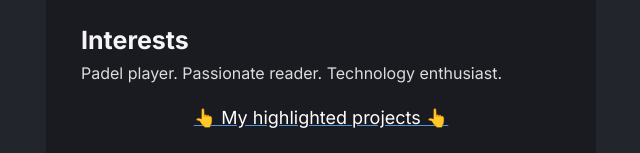
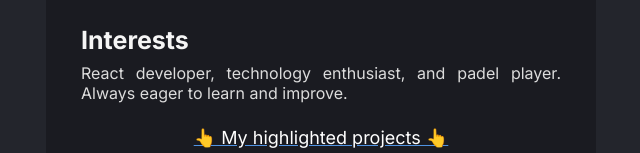
Before and after one commit to claudiomavi/portfolioScrimbaReact, a React (Vite) app: page / in a window 1280 px wide. Shown: the part 1164-1317 px from the top of the page, without its empty margins (319-959 px from the left). Built offline with nearby package versions, Linux system fonts and the light colour scheme.

Commit message:
changed interests description

```diff
--- a/src/components/Interest.jsx
+++ b/src/components/Interest.jsx
@@ -3,7 +3,7 @@ export default function Interest() {
 		<div className="interest">
 			<h3 className="interest-title">Interests</h3>
 			<p className="interest-description">
-				Padel player. Passionate reader. Technology enthusiast.
+				React developer, technology enthusiast, and padel player. Always eager to learn and improve.
 			</p>
 			<a
 				href="https://myhighlightedprojects.netlify.app/"
```
